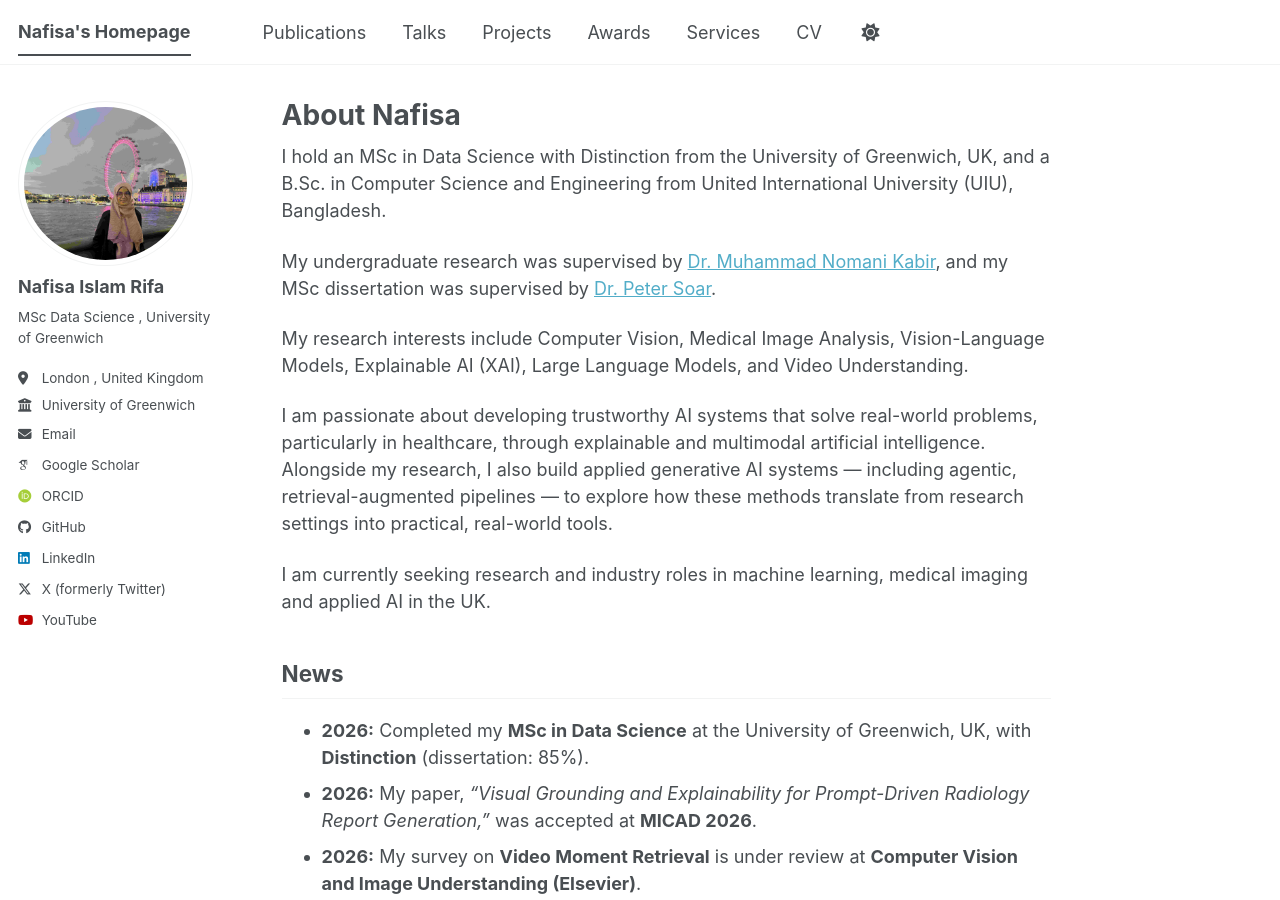
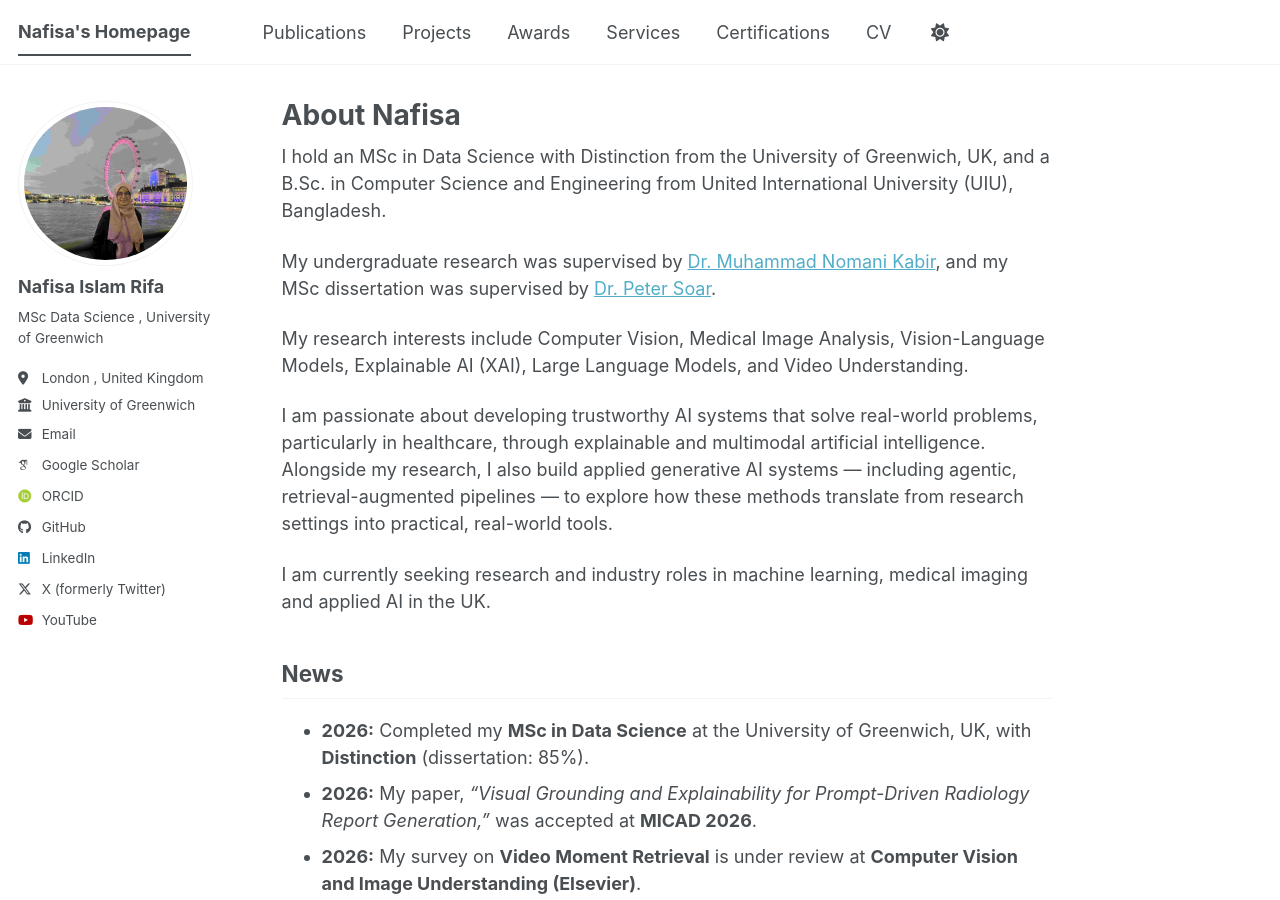
Before and after one commit to NafisaIslamRifa/NafisaIslamRifa.github.io, a Jekyll site: the page built from _pages/about.md, in a window 1280 px wide and 900 px high. Built offline with Jekyll 4.4.1, drawn with Linux system fonts in a browser that asks for light colours; some web fonts are replaced; a script bundle is joined from its source files by our own code; library files that are not in the unit come from our copies.

Commit message:
Update navigation links and add certifications

```diff
--- a/_data/navigation.yml
+++ b/_data/navigation.yml
@@ -11,9 +11,6 @@ main:
   - title: "Publications"
     url: /publications/
 
-  - title: "Talks"
-    url: /talks/
-
   - title: "Projects"
     url: /teaching/
 
@@ -23,6 +20,9 @@ main:
   - title: "Services"
     url: /year-archive/
 
+  - title: "Certifications"
+    url: /talks/
+
   - title: "CV"
     url: /files/resume.pdf
 
```
